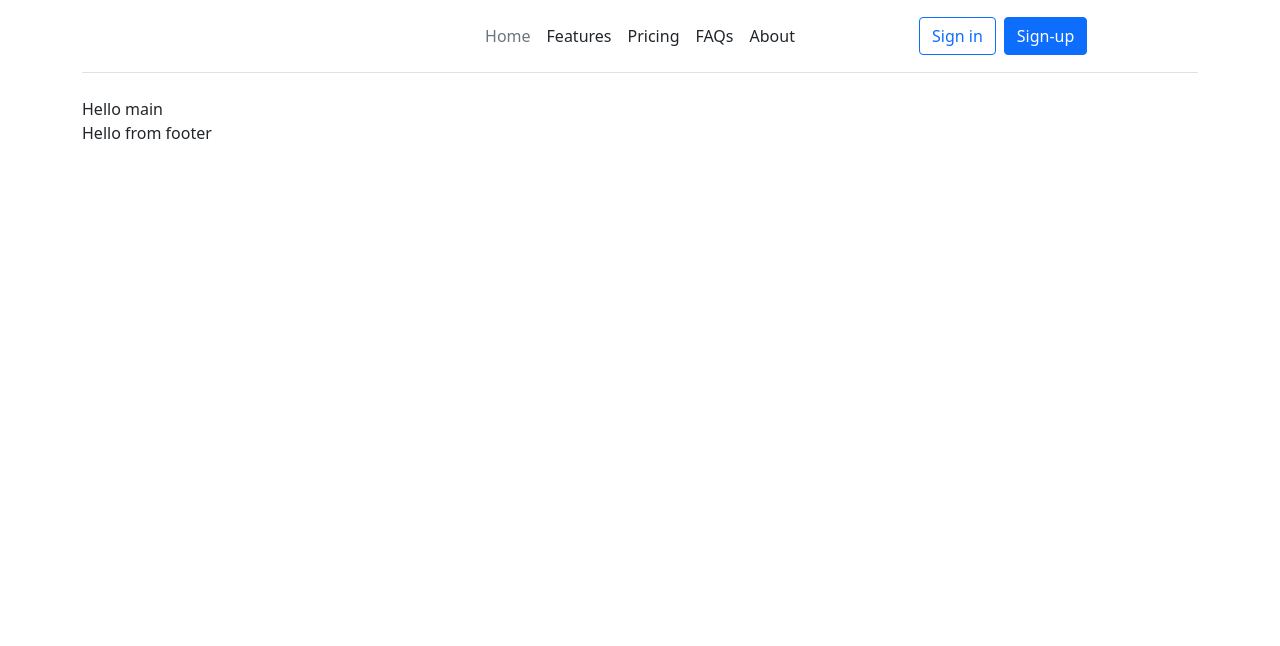
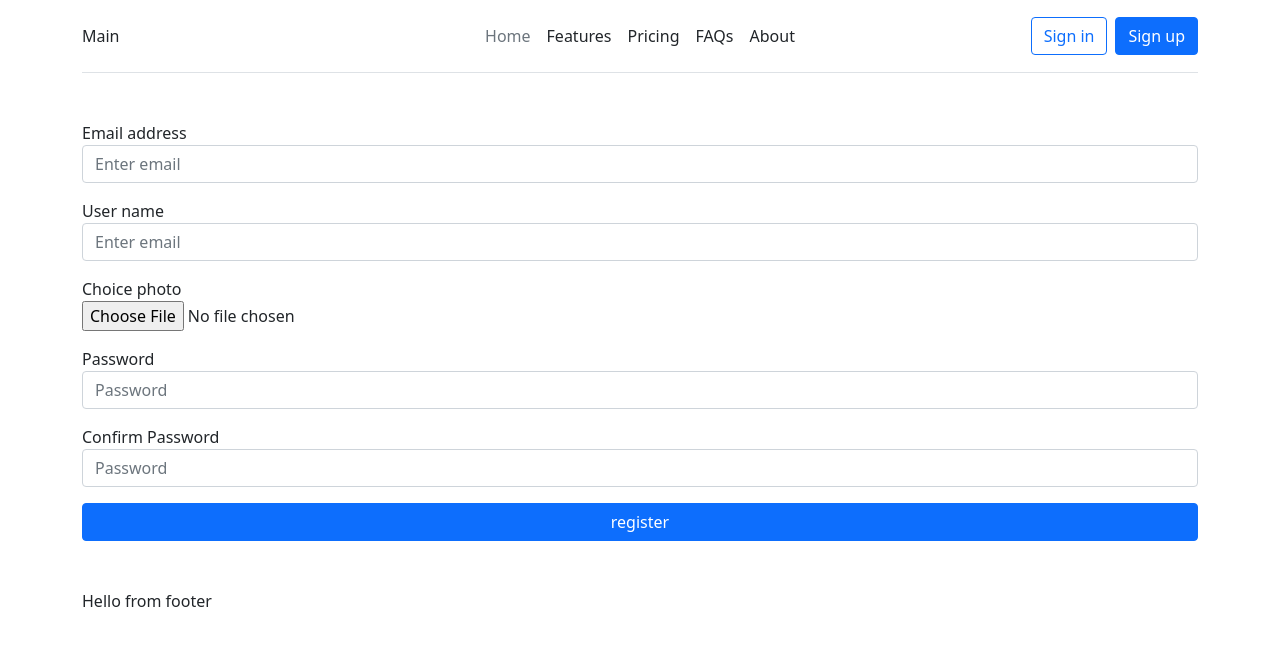
Before and after one commit to pavliukdmytro/chat-in-the-room, a React (Create React App) app in the folder client/: page /sign-up in a window 1280 px wide. Shown: the top 646 px of the page. Built offline with nearby package versions, Linux system fonts and the light colour scheme.

Commit message:
main develop sign up form front-end

```diff
--- a/client/package.json
+++ b/client/package.json
@@ -10,6 +10,7 @@
     "bootstrap": "^5.1.3",
     "react": "^18.0.0",
     "react-dom": "^18.0.0",
+    "react-router-dom": "^6.3.0",
     "react-scripts": "5.0.0",
     "resolve-url-loader": "^5.0.0",
     "sass": "^1.50.0",
--- a/client/src/App.jsx
+++ b/client/src/App.jsx
@@ -1,5 +1,10 @@
-import Header from "./components/Header/Header";
-import Footer from "./components/Footer/Footer";
+import { Routes, Route } from "react-router-dom";
+
+import Header from "@/Header/Header";
+import Footer from "@/Footer/Footer";
+import Main from "@/Main/Main";
+import SignIn from "@/Cabinet/SignIn/SignIn.jsx";
+import SignUp from "@/Cabinet/SignUp/SignUp.jsx";
 
 function App() {
   return (
@@ -8,7 +13,11 @@ function App() {
         <Header />
       </div>
       <main className="container">
-        Hello main
+        <Routes>
+          <Route path="/" element={<Main />} />
+          <Route path="/sign-up" element={<SignUp />} />
+          <Route path="/sign-in" element={<SignIn />} />
+        </Routes>
       </main>
       <div className="container">
         <Footer />
--- a/client/src/components/Cabinet/SignIn/SignIn.jsx
+++ b/client/src/components/Cabinet/SignIn/SignIn.jsx
@@ -1,8 +1,8 @@
 const SignIn = () => {
   return(
-    <>
-      <button type="button" className="btn btn-outline-primary me-2">Sign in</button>
-    </>
+    <div>
+      SignIn page
+    </div>
   )
 }
 
--- a/client/src/components/Cabinet/SignUp/SignUp.jsx
+++ b/client/src/components/Cabinet/SignUp/SignUp.jsx
@@ -1,8 +1,89 @@
+import { useEffect } from "react";
+
 const SignUp = () => {
+
+  const handlerSubmit = (event, form) => {
+    if (!form.checkValidity()) {
+      event.preventDefault()
+      event.stopPropagation()
+    }
+
+    form.classList.add('was-validated')
+  }
+
+  useEffect(() => {
+      // Fetch all the forms we want to apply custom Bootstrap validation styles to
+      let forms = document.querySelectorAll('.needs-validation')
+
+      // Loop over them and prevent submission
+      Array.prototype.slice.call(forms)
+        .forEach(function (form) {
+          form.addEventListener('submit', event => handlerSubmit(event, form), false);
+        });
+
+      return () => {
+        Array.prototype.slice.call(forms)
+          .forEach(function (form) {
+            form.removeEventListener('submit', event => handlerSubmit(event, form), false);
+          });
+      }
+  }, []);
+
   return(
-    <>
-      <button type="button" className="btn btn-primary">Sign-up</button>
-    </>
+    <form className="mw-50 m-auto mt-5 mb-5 needs-validation" noValidate>
+      <div className="form-group mb-3">
+        <label htmlFor="exampleInputEmail1 mb-2">Email address</label>
+        <input
+          type="email"
+          className="form-control"
+          id="exampleInputEmail1"
+          aria-describedby="emailHelp"
+          placeholder="Enter email"
+          required
+        />
+          {/*<small id="emailHelp" className="form-text text-muted">We'll never share your email with anyone else.</small>*/}
+      </div>
+      <div className="form-group mb-3">
+        <label htmlFor="exampleInputEmail1">User name</label>
+        <input
+          type="email"
+          className="form-control"
+          id="exampleInputEmail1"
+          aria-describedby="emailHelp"
+          placeholder="Enter email"
+          required
+        />
+      </div>
+      <div className="form-group mb-3">
+        <label htmlFor="exampleFormControlFile1">Choice photo</label><br/>
+        <input
+          type="file"
+          className="form-control-file mw-100"
+          id="exampleFormControlFile1"
+        />
+      </div>
+      <div className="form-group mb-3">
+        <label htmlFor="exampleInputPassword1">Password</label>
+        <input
+          type="password"
+          className="form-control"
+          id="exampleInputPassword1"
+          placeholder="Password"
+          required
+        />
+      </div>
+      <div className="form-group mb-3">
+        <label htmlFor="exampleInputPassword1">Confirm Password</label>
+        <input
+          type="password"
+          className="form-control"
+          id="exampleInputPassword1"
+          placeholder="Password"
+          required
+        />
+      </div>
+      <button type="submit" className="btn btn-primary w-100 d-flex m-auto justify-content-center">register</button>
+    </form>
   )
 }
 
--- a/client/src/components/Header/Entry/Entry.jsx
+++ b/client/src/components/Header/Entry/Entry.jsx
@@ -1,11 +1,10 @@
-import SignIn from "@/Cabinet/SignIn/SignIn.jsx";
-import SignUp from "@/Cabinet/SignUp/SignUp.jsx";
+import { Link } from 'react-router-dom'
 
 const Entry = () => {
   return(
-    <div className="col-md-3 text-end d-flex">
-      <SignIn />
-      <SignUp />
+    <div className="col-md-3 text-end">
+      <Link to="Sign-in" className="btn btn-outline-primary me-2">Sign in</Link>
+      <Link to="Sign-up" className="btn btn-primary">Sign up</Link>
     </div>
   )
 }
--- a/client/src/components/Header/Logo/Logo.jsx
+++ b/client/src/components/Header/Logo/Logo.jsx
@@ -1,10 +1,15 @@
+import { Link } from 'react-router-dom';
+
 const Logo = () => {
   return (
-    <a href="/" className="d-flex align-items-center col-md-3 mb-2 mb-md-0 text-dark text-decoration-none">
-      {/*<svg className="bi me-2" width="40" height="32" role="img" aria-label="Bootstrap">*/}
-      {/*  <use xlink:href="#bootstrap"></use>*/}
-      {/*</svg>*/}
-    </a>
+    <Link to="/" className="d-flex align-items-center col-md-3 mb-2 mb-md-0 text-dark text-decoration-none">
+      Main
+    </Link>
+    // <a href="/" >
+    //   {/*<svg className="bi me-2" width="40" height="32" role="img" aria-label="Bootstrap">*/}
+    //   {/*  <use xlink:href="#bootstrap"></use>*/}
+    //   {/*</svg>*/}
+    // </a>
   )
 }
 
--- /dev/null
+++ b/client/src/components/Main/Main.jsx
@@ -0,0 +1,9 @@
+const Main = () => {
+  return(
+    <div>
+      Main
+    </div>
+  )
+}
+
+export default Main;
--- a/client/src/index.js
+++ b/client/src/index.js
@@ -2,15 +2,17 @@ import React from 'react';
 import { createRoot } from 'react-dom/client';
 import App from './App';
 import reportWebVitals from './reportWebVitals';
+import { BrowserRouter } from "react-router-dom";
+import 'bootstrap/dist/js/bootstrap.js';
 import 'bootstrap/dist/css/bootstrap.css';
 import './index.scss';
 
 const root = createRoot(document.getElementById('root'));
 
 root.render(
-  <React.StrictMode>
+  <BrowserRouter>
     <App />
-  </React.StrictMode>
+  </BrowserRouter>
 );
 
 // If you want to start measuring performance in your app, pass a function
```
Also changed, not shown: 1 other file (tests, documents, lock files or other folders).
